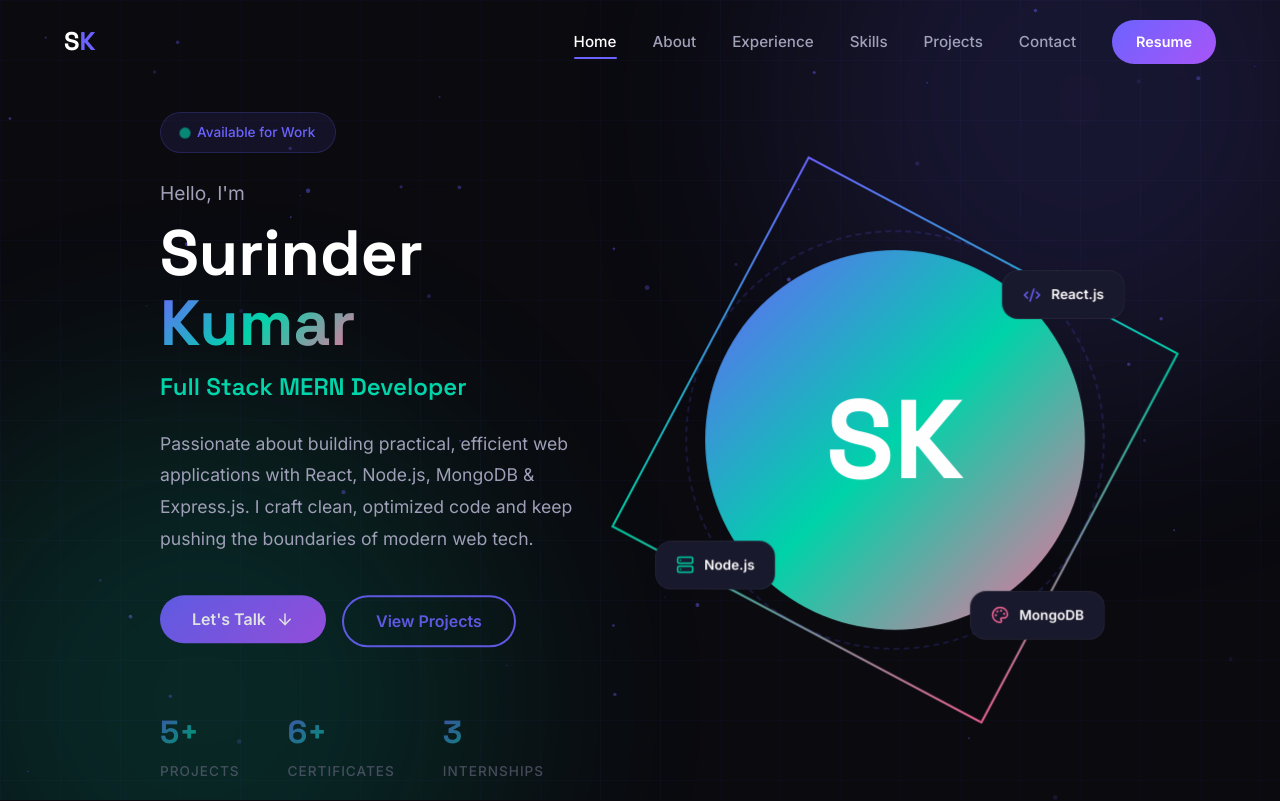
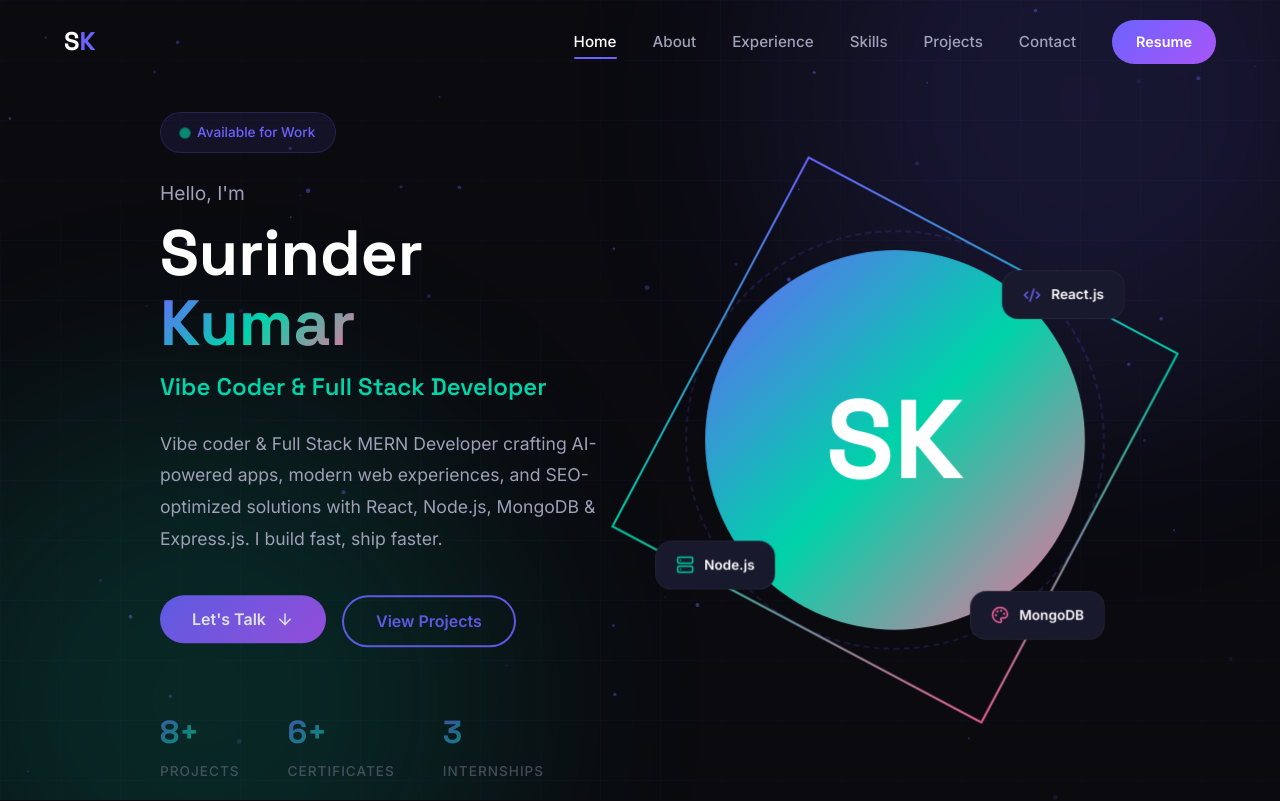
Before and after one commit to surinder2003k/Portfolio, a React (Vite) app: page / in a window 1280 px wide. Shown: the top 801 px of the page. Built offline with nearby package versions, Linux system fonts and the light colour scheme.

Commit message:
Add vibe coder identity update projects with live URLs update SEO

```diff
--- a/index.html
+++ b/index.html
@@ -9,28 +9,28 @@
   <meta name="robots" content="index, follow" />
 
   <!-- Primary Meta Tags -->
-  <title>Surinder Kumar | Full Stack MERN Developer Portfolio</title>
+  <title>Surinder Kumar | Vibe Coder & Full Stack MERN Developer</title>
   <meta name="description"
-    content="Surinder Kumar - Full Stack MERN Developer from Mohali, Punjab. Expert in React, Node.js, MongoDB, Express.js. Building practical, efficient web applications with modern tech." />
+    content="Surinder Kumar - Vibe Coder & Full Stack MERN Developer from Mohali, Punjab. Building AI-powered apps, modern web experiences & SEO-optimized solutions with React, Node.js, MongoDB." />
   <meta name="keywords"
-    content="Surinder Kumar, Full Stack Developer, MERN Stack, React Developer, Node.js, Portfolio, Web Developer, Mohali, Punjab" />
+    content="Surinder Kumar, Vibe Coder, Full Stack Developer, MERN Stack, React Developer, Node.js, Portfolio, Web Developer, AI, Mohali, Punjab" />
   <meta name="author" content="Surinder Kumar" />
   <meta name="google-site-verification" content="7DDDhNUg6jYfqTlpcjhcRviMdzzUvxJd2Y-rKmNEqdk" />
 
   <!-- Open Graph / Facebook -->
   <meta property="og:type" content="website" />
   <meta property="og:url" content="https://surinder-web-dev.vercel.app/" />
-  <meta property="og:title" content="Surinder Kumar | Full Stack MERN Developer" />
+  <meta property="og:title" content="Surinder Kumar | Vibe Coder & Full Stack MERN Developer" />
   <meta property="og:description"
-    content="Passionate MERN Stack Developer building practical, efficient web applications with React, Node.js, MongoDB & Express.js." />
+    content="Vibe Coder & Full Stack MERN Developer crafting AI-powered apps, modern web experiences, and SEO-optimized solutions." />
   <meta property="og:image" content="https://surinder-web-dev.vercel.app/vite.svg" />
 
   <!-- Twitter -->
   <meta property="twitter:card" content="summary_large_image" />
   <meta property="twitter:url" content="https://surinder-web-dev.vercel.app/" />
-  <meta property="twitter:title" content="Surinder Kumar | Full Stack MERN Developer" />
+  <meta property="twitter:title" content="Surinder Kumar | Vibe Coder & Full Stack MERN Developer" />
   <meta property="twitter:description"
-    content="Passionate MERN Stack Developer building practical, efficient web applications with React, Node.js, MongoDB & Express.js." />
+    content="Vibe Coder & Full Stack MERN Developer crafting AI-powered apps, modern web experiences, and SEO-optimized solutions." />
   <meta property="twitter:image" content="https://surinder-web-dev.vercel.app/vite.svg" />
 
   <!-- Canonical -->
@@ -55,7 +55,8 @@
       "@type": "Person",
       "name": "Surinder Kumar",
       "url": "https://surinder-web-dev.vercel.app/",
-      "jobTitle": "Full Stack MERN Developer",
+      "jobTitle": "Vibe Coder & Full Stack MERN Developer",
+      "description": "Vibe coder crafting AI-powered apps, modern web experiences, and SEO-optimized solutions with React, Node.js, MongoDB & Express.js.",
       "email": "surinder2003k@gmail.com",
       "address": {
         "@type": "PostalAddress",
@@ -67,7 +68,7 @@
         "https://github.com/surinder2003k",
         "https://linkedin.com/in/surinder-web-dev"
       ],
-      "knowsAbout": ["React", "Node.js", "MongoDB", "Express.js", "JavaScript", "HTML", "CSS", "Tailwind CSS", "SEO"]
+      "knowsAbout": ["React", "Node.js", "MongoDB", "Express.js", "JavaScript", "HTML", "CSS", "Tailwind CSS", "SEO", "AI", "Vibe Coding"]
     }
   </script>
 </head>
--- a/src/components/About.jsx
+++ b/src/components/About.jsx
@@ -57,10 +57,10 @@ export default function About() {
                     </motion.h2>
 
                     <motion.p className="about-text" variants={fadeUp}>
-                        I'm a passionate MERN Stack Developer from Mohali, Punjab with a
+                        I'm a Vibe Coder & Full Stack MERN Developer from Mohali, Punjab with a
                         Bachelor's degree in Computer Application from Rayat Bahra University
-                        (2022&ndash;2025). I thrive on building practical, efficient web apps and
-                        constantly push myself to learn the latest technologies.
+                        (2022&ndash;2025). I thrive on building AI-powered apps, modern web experiences,
+                        and SEO-optimized solutions &mdash; all through the power of vibe coding.
                     </motion.p>
 
                     <motion.div className="about-details" variants={fadeUp}>
--- a/src/components/Hero.jsx
+++ b/src/components/Hero.jsx
@@ -39,13 +39,13 @@ export default function Hero() {
                     </motion.h1>
 
                     <motion.p className="hero-role" variants={fadeUp} custom={3}>
-                        Full Stack MERN Developer
+                        Vibe Coder & Full Stack Developer
                     </motion.p>
 
                     <motion.p className="hero-description" variants={fadeUp} custom={4}>
-                        Passionate about building practical, efficient web applications with React,
-                        Node.js, MongoDB & Express.js. I craft clean, optimized code and keep
-                        pushing the boundaries of modern web tech.
+                        Vibe coder & Full Stack MERN Developer crafting AI-powered apps,
+                        modern web experiences, and SEO-optimized solutions with React, Node.js,
+                        MongoDB & Express.js. I build fast, ship faster.
                     </motion.p>
 
                     <motion.div className="hero-actions" variants={fadeUp} custom={5}>
@@ -64,7 +64,7 @@ export default function Hero() {
 
                     <motion.div className="hero-stats" variants={fadeUp} custom={6}>
                         <div className="hero-stat">
-                            <h3>5+</h3>
+                            <h3>8+</h3>
                             <p>Projects</p>
                         </div>
                         <div className="hero-stat">
--- a/src/components/Projects.jsx
+++ b/src/components/Projects.jsx
@@ -1,6 +1,6 @@
 import { motion, useInView } from 'framer-motion';
 import { useRef } from 'react';
-import { ExternalLink, Github } from 'lucide-react';
+import { ExternalLink, Github, Sparkles } from 'lucide-react';
 
 const fadeUp = {
     hidden: { opacity: 0, y: 30 },
@@ -9,35 +9,80 @@ const fadeUp = {
 
 const projects = [
     {
+        title: 'XyloSai',
+        desc: 'AI-powered platform built with vibe coding — combining modern design with intelligent features for seamless user experiences.',
+        tags: ['React.js', 'AI', 'Tailwind CSS'],
+        live: 'https://xylosai.vercel.app/',
+        github: 'https://github.com/surinder2003k/xylosai',
+        gradient: 'linear-gradient(135deg, #6c63ff, #a855f7)',
+        initials: 'XL',
+        vibeCoded: true,
+    },
+    {
+        title: 'PulseAI',
+        desc: 'Smart AI-powered blog & analytics platform built via vibe coding. Leverages AI to provide real-time insights and content generation.',
+        tags: ['React.js', 'AI', 'Blog'],
+        live: 'https://pulse-blog-ai.vercel.app/',
+        github: 'https://github.com/surinder2003k/pulseai',
+        gradient: 'linear-gradient(135deg, #00d4aa, #38bdf8)',
+        initials: 'PA',
+        vibeCoded: true,
+    },
+    {
+        title: 'PathSeekers',
+        desc: 'A modern educational platform crafted with vibe coding. Helps students discover and navigate their learning journey.',
+        tags: ['React.js', 'Node.js', 'MongoDB'],
+        live: 'https://pathseekers.vercel.app/',
+        github: 'https://github.com/surinder2003k/pathseekers',
+        gradient: 'linear-gradient(135deg, #ff6b9d, #f59e0b)',
+        initials: 'PS',
+        vibeCoded: true,
+    },
+    {
+        title: 'Xeloria',
+        desc: 'Next-gen web experience built through vibe coding. A showcase of what\'s possible when creativity meets modern web tech.',
+        tags: ['React.js', 'Tailwind CSS', 'JavaScript'],
+        live: 'https://xeloria.vercel.app/',
+        github: 'https://github.com/surinder2003k/xeloria',
+        gradient: 'linear-gradient(135deg, #38bdf8, #6c63ff)',
+        initials: 'XR',
+        vibeCoded: true,
+    },
+    {
+        title: 'PostingApp',
+        desc: 'A full-stack posting application with CRUD operations. Built with EJS, Node.js, and deployed on Vercel.',
+        tags: ['EJS', 'Node.js', 'MongoDB'],
+        live: 'https://posting-app-eight.vercel.app',
+        github: 'https://github.com/surinder2003k/PostingApp',
+        gradient: 'linear-gradient(135deg, #e34c26, #f0db4f)',
+        initials: 'PO',
+    },
+    {
         title: 'Paste App (Notes)',
-        desc: 'A feature-rich notes/paste application built with React.js and Tailwind CSS. Allows creating, editing, and managing text snippets with a clean, modern UI.',
+        desc: 'A feature-rich notes/paste application with clean UI. Create, edit, and manage text snippets effortlessly.',
         tags: ['React.js', 'Tailwind CSS', 'JavaScript'],
         live: 'https://paste-app-gamma-peach.vercel.app/',
+        github: 'https://github.com/surinder2003k/PasteApp',
         gradient: 'linear-gradient(135deg, #6c63ff, #a855f7)',
         initials: 'PA',
     },
     {
-        title: 'PragmaticCoders (Clone)',
-        desc: 'A pixel-perfect clone of PragmaticCoders website showcasing frontend skills. Built from scratch with React.js and Tailwind CSS with responsive design.',
+        title: 'PragmaticCoders Clone',
+        desc: 'Pixel-perfect clone of PragmaticCoders website showcasing frontend mastery with responsive design.',
         tags: ['React.js', 'Tailwind CSS', 'CSS'],
         live: 'https://pragmati-ccoders.vercel.app/',
+        github: 'https://github.com/surinder2003k/PragmatiCcoders.',
         gradient: 'linear-gradient(135deg, #00d4aa, #38bdf8)',
         initials: 'PC',
     },
     {
-        title: 'Portfolio Website',
-        desc: 'A personal portfolio website showcasing projects, skills, and experience. Built with HTML, CSS, JavaScript and PHP with responsive design.',
-        tags: ['HTML', 'CSS', 'JavaScript', 'PHP'],
-        live: 'https://surinder.free.nf',
+        title: 'AdminCart',
+        desc: 'Admin dashboard for cart management with a clean, modern interface. Built with JavaScript and deployed on Vercel.',
+        tags: ['JavaScript', 'CSS', 'Node.js'],
+        live: 'https://admin-cart.vercel.app/',
+        github: 'https://github.com/surinder2003k/AdminCart',
         gradient: 'linear-gradient(135deg, #ff6b9d, #f59e0b)',
-        initials: 'PW',
-    },
-    {
-        title: 'Starlink Installation Website',
-        desc: 'A clean and modern informational website built with HTML, CSS, and JavaScript. Features responsive layouts and smooth user interactions.',
-        tags: ['HTML', 'CSS', 'JavaScript'],
-        gradient: 'linear-gradient(135deg, #38bdf8, #6c63ff)',
-        initials: 'SI',
+        initials: 'AC',
     },
 ];
 
@@ -58,7 +103,7 @@ export default function Projects() {
                         Featured <span className="gradient-text">Projects</span>
                     </h2>
                     <p className="section-subtitle" style={{ margin: '0 auto' }}>
-                        A selection of projects I've built &ndash; from full-stack apps to responsive web experiences.
+                        A growing collection of projects built with vibe coding &mdash; from AI-powered tools to full-stack apps.
                     </p>
                 </motion.div>
 
@@ -74,12 +119,32 @@ export default function Projects() {
                                 visible: {
                                     opacity: 1,
                                     y: 0,
-                                    transition: { delay: i * 0.15, duration: 0.6 },
+                                    transition: { delay: i * 0.1, duration: 0.6 },
                                 },
                             }}
                             whileHover={{ y: -8, transition: { duration: 0.3 } }}
                         >
                             <div className="project-image" style={{ background: project.gradient }} aria-hidden="true">
+                                {project.vibeCoded && (
+                                    <span style={{
+                                        position: 'absolute',
+                                        top: 12,
+                                        right: 12,
+                                        background: 'rgba(0,0,0,0.4)',
+                                        backdropFilter: 'blur(8px)',
+                                        padding: '4px 10px',
+                                        borderRadius: 20,
+                                        fontSize: '0.7rem',
+                                        fontWeight: 600,
+                                        color: '#fff',
+                                        display: 'flex',
+                                        alignItems: 'center',
+                                        gap: 4,
+                                        zIndex: 2,
+                                    }}>
+                                        <Sparkles size={12} /> VIBE CODED
+                                    </span>
+                                )}
                                 {project.initials}
                             </div>
 
@@ -93,7 +158,7 @@ export default function Projects() {
                             <p>{project.desc}</p>
 
                             <div className="project-links">
-                                {project.live && (
+                                {project.live && project.live !== '#' && (
                                     <a
                                         href={project.live}
                                         target="_blank"
@@ -105,13 +170,13 @@ export default function Projects() {
                                     </a>
                                 )}
                                 <a
-                                    href="https://github.com/surinder2003k"
+                                    href={project.github}
                                     target="_blank"
                                     rel="noopener noreferrer"
                                     className="project-link code"
-                                    aria-label="View GitHub profile (opens in new tab)"
+                                    aria-label={`View ${project.title} source code on GitHub (opens in new tab)`}
                                 >
-                                    <Github size={16} aria-hidden="true" /> GitHub
+                                    <Github size={16} aria-hidden="true" /> Source Code
                                 </a>
                             </div>
                         </motion.article>
```
